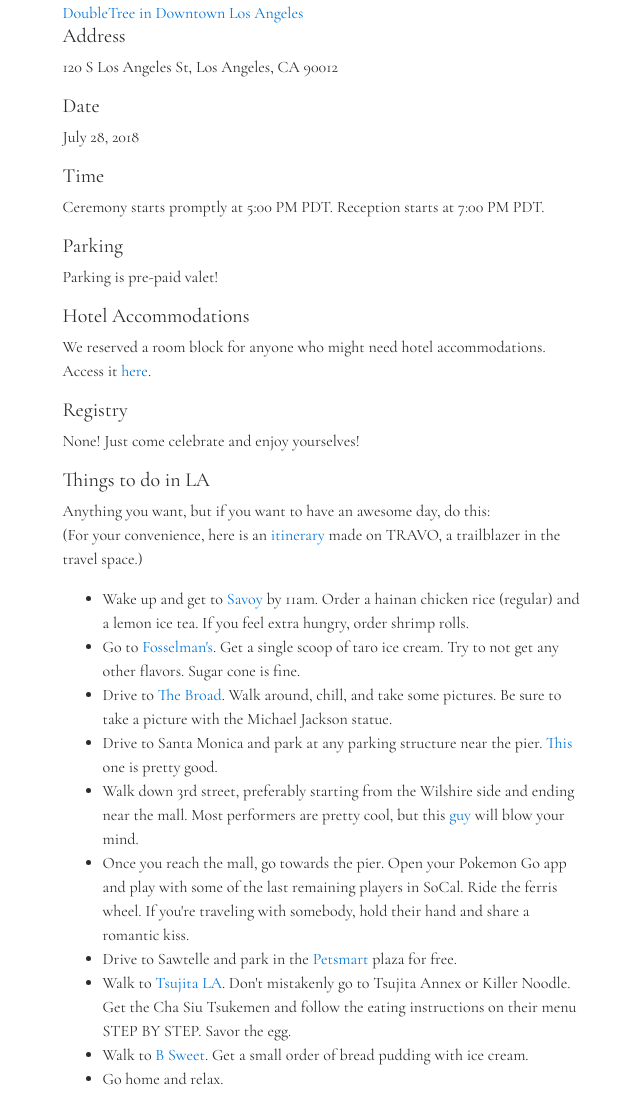
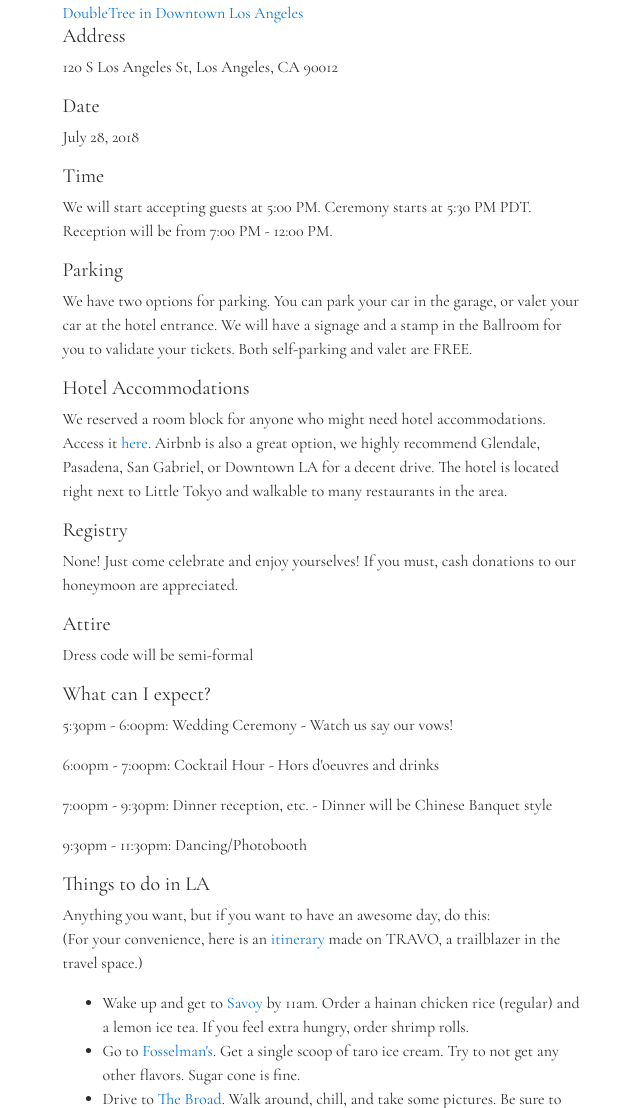
Before and after one commit to davliu/wedding, a Flask app: page /event-info in a window 1280 px wide. Shown: the part 141-1249 px from the top of the page, without its empty margins (315-955 px from the left). Run offline with Flask 2, Linux system fonts and the light colour scheme; parts of the project's set-up code (start-up, migrations or seed data) failed here and were passed over; some libraries are stand-ins or nearby versions.

Commit message:
Updated event info

```diff
--- a/app/templates/pages/event-info.html
+++ b/app/templates/pages/event-info.html
@@ -12,13 +12,20 @@
     <h5>Date</h5>
     <p>July 28, 2018</p>
     <h5>Time</h5>
-    <p>Ceremony starts promptly at 5:00 PM PDT. Reception starts at 7:00 PM PDT.</p>
+    <p>We will start accepting guests at 5:00 PM. Ceremony starts at 5:30 PM PDT. Reception will be from 7:00 PM - 12:00 PM.</p>
     <h5>Parking</h5>
-    <p>Parking is pre-paid valet!</p>
+    <p>We have two options for parking. You can park your car in the garage, or valet your car at the hotel entrance. We will have a signage and a stamp in the Ballroom for you to validate your tickets. Both self-parking and valet are FREE. </p>
     <h5>Hotel Accommodations</h5>
-    <p>We reserved a room block for anyone who might need hotel accommodations. Access it <a href="http://doubletree.hilton.com/en/dt/groups/personalized/L/LAXDTDT-600-20180728/index.jhtml" target="_blank">here</a>.</p>
+    <p>We reserved a room block for anyone who might need hotel accommodations. Access it <a href="http://doubletree.hilton.com/en/dt/groups/personalized/L/LAXDTDT-600-20180728/index.jhtml" target="_blank">here</a>. Airbnb is also a great option, we highly recommend Glendale, Pasadena, San Gabriel, or Downtown LA for a decent drive. The hotel is located right next to Little Tokyo and walkable to many restaurants in the area.</p>
     <h5>Registry</h5>
-    <p>None! Just come celebrate and enjoy yourselves!</p>
+    <p>None! Just come celebrate and enjoy yourselves! If you must, cash donations to our honeymoon are appreciated. </p>
+    <h5>Attire</h5>
+    <p>Dress code will be semi-formal</p>
+    <h5>What can I expect?</h5>
+    <p>5:30pm - 6:00pm:  Wedding Ceremony - Watch us say our vows!</p>
+    <p>6:00pm - 7:00pm: Cocktail Hour - Hors d'oeuvres and drinks</p>
+    <p>7:00pm - 9:30pm: Dinner reception, etc. - Dinner will be Chinese Banquet style</p>
+    <p>9:30pm - 11:30pm: Dancing/Photobooth</p>
     <h5>Things to do in LA</h5>
     <p>
       Anything you want, but if you want to have an awesome day, do this:<br>
```
